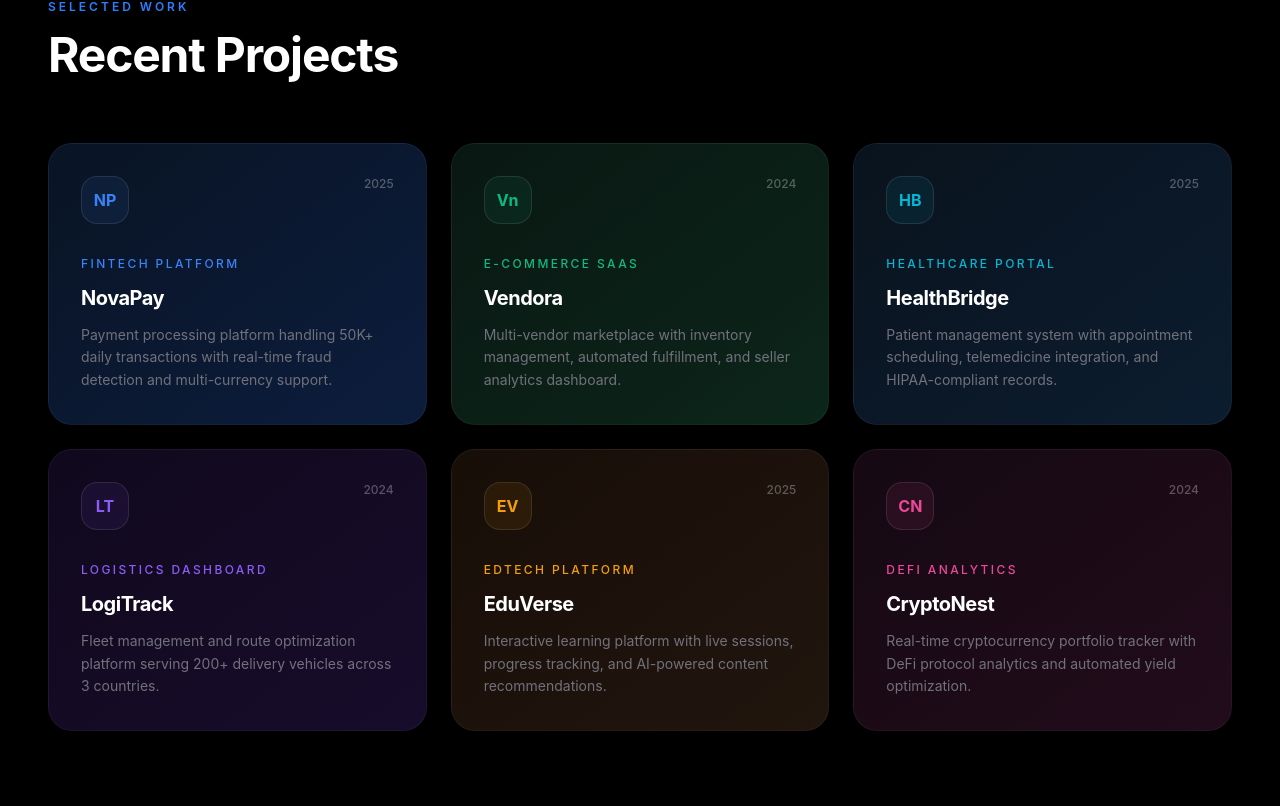
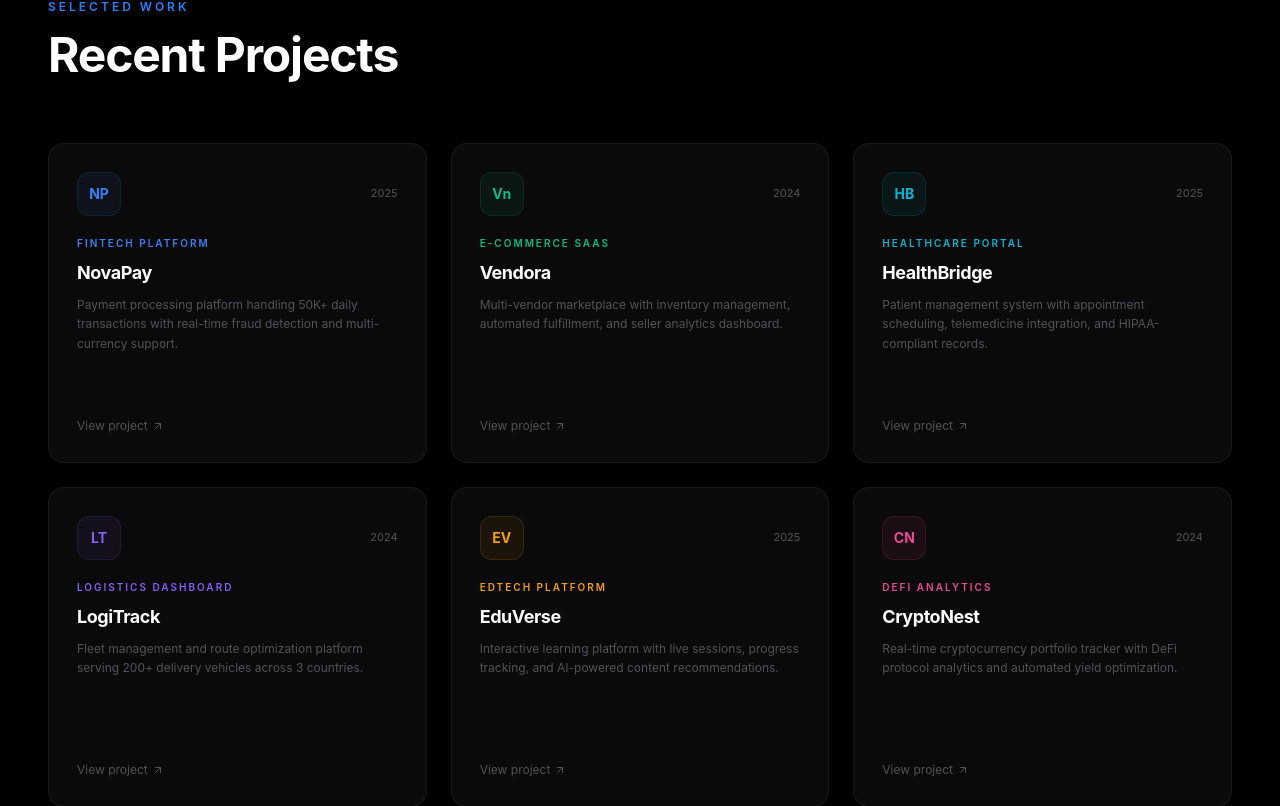
Before and after one commit to InnovationEdge/blueberry-systems, a React (Vite) app: page / in a window 1280 px wide. Shown: the part 3375-4181 px from the top of the page. Built offline with nearby package versions, Linux system fonts and the light colour scheme.

Commit message:
fix: portfolio cards fixed height 320px, uniform size, view project link

```diff
--- a/src/App.tsx
+++ b/src/App.tsx
@@ -543,25 +543,23 @@ export default function App() {
               <div key={i}>
                 <Reveal delay={i * 0.1}>
                   <motion.div whileHover={{ y: -6 }} transition={{ duration: 0.3 }} className="group">
-                    <div className={`bg-gradient-to-br ${p.color} border border-white/[0.04] rounded-3xl p-8 h-full relative overflow-hidden`}>
-                      <div className="absolute inset-0 bg-black/10 group-hover:bg-black/0 transition-colors duration-500" />
-                      <div className="relative">
-                        {/* Logo + year */}
-                        <div className="flex items-start justify-between mb-8">
-                          <div className="w-12 h-12 rounded-2xl flex items-center justify-center text-base font-bold border border-white/10" style={{ color: p.accent, backgroundColor: `${p.accent}15` }}>
-                            {p.initials}
-                          </div>
-                          <span className="text-xs text-white/30 font-medium">{p.year}</span>
+                    <div className="bg-[#0a0a0a] border border-white/[0.06] rounded-2xl h-[320px] flex flex-col relative overflow-hidden hover:border-white/[0.1] transition-colors">
+                      {/* Top bar with logo */}
+                      <div className="flex items-center justify-between px-7 pt-7 pb-5">
+                        <div className="w-11 h-11 rounded-xl flex items-center justify-center text-sm font-bold" style={{ color: p.accent, backgroundColor: `${p.accent}12`, border: `1px solid ${p.accent}25` }}>
+                          {p.initials}
                         </div>
+                        <span className="text-[11px] text-zinc-600">{p.year}</span>
+                      </div>
 
-                        {/* Category */}
-                        <span className="text-xs font-medium uppercase tracking-[0.2em] mb-3 block" style={{ color: p.accent }}>{p.category}</span>
-
-                        {/* Title */}
-                        <h3 className="text-xl font-bold mb-3 tracking-tight group-hover:text-blue-400 transition-colors">{p.title}</h3>
-
-                        {/* Description */}
-                        <p className="text-sm text-zinc-500 leading-relaxed">{p.desc}</p>
+                      {/* Content */}
+                      <div className="flex-1 flex flex-col px-7 pb-7">
+                        <span className="text-[10px] font-semibold uppercase tracking-[0.2em] mb-2" style={{ color: p.accent }}>{p.category}</span>
+                        <h3 className="text-lg font-bold mb-2 tracking-tight">{p.title}</h3>
+                        <p className="text-xs text-zinc-600 leading-relaxed flex-1">{p.desc}</p>
+                        <div className="mt-4 flex items-center gap-1 text-xs text-zinc-600 group-hover:text-blue-400 transition-colors">
+                          View project <ArrowUpRight className="w-3 h-3" />
+                        </div>
                       </div>
                     </div>
                   </motion.div>
```
